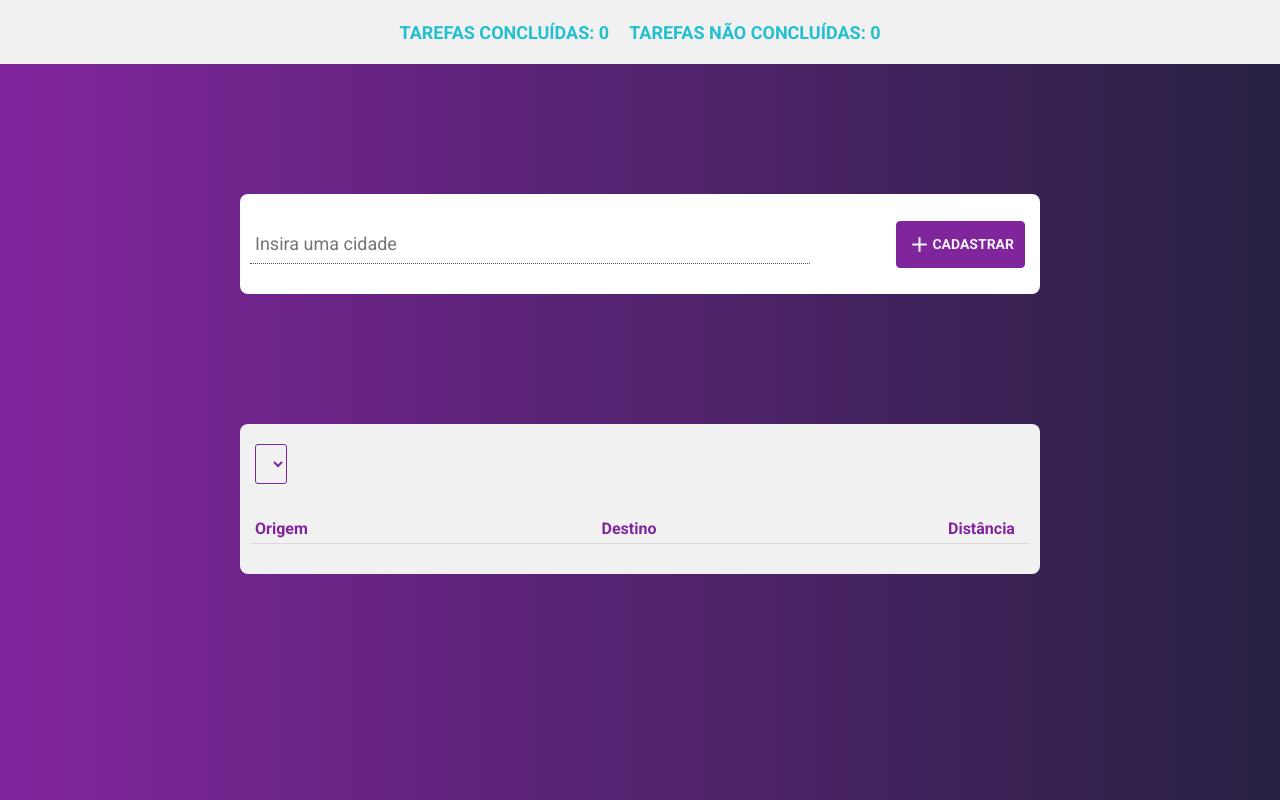
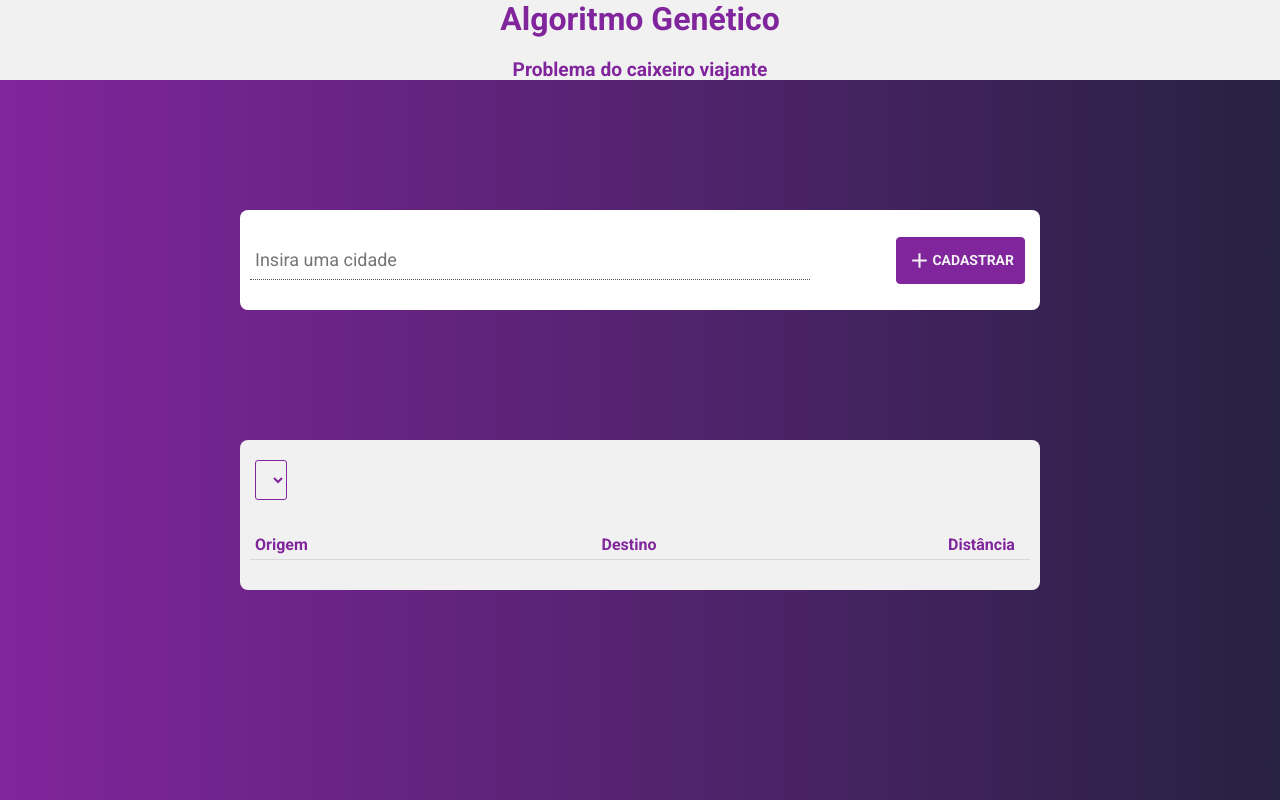
Before and after one commit to dioumedeiros-zz/genetic-algorithm, a React (Create React App) app: page / in a window 1280 px wide. Built offline with nearby package versions, Linux system fonts and the light colour scheme.

Commit message:
Changed Home style

```diff
--- a/src/components/Header/index.js
+++ b/src/components/Header/index.js
@@ -20,11 +20,8 @@ export default function Header() {
     <div className="container-header">
       <div className="content-header">
         <nav>
-          {/* <p data-testid="tasks">TODAS TAREFAS: {todoList.length}</p> */}
-          <p data-testid="tasks-done">TAREFAS CONCLUÍDAS: {taskDone.length}</p>
-          <p data-testid="tasks-not-done">
-            TAREFAS NÃO CONCLUÍDAS: {taskNotDone.length}
-          </p>
+          <div>Algoritmo Genético</div>
+          <p>Problema do caixeiro viajante</p>
         </nav>
       </div>
     </div>
--- a/src/components/Header/styles.css
+++ b/src/components/Header/styles.css
@@ -4,7 +4,7 @@
 }
 
 .container-header .content-header {
-  height: 64px;
+  height: 10vh;
   margin: 0 auto;
   display: flex;
   justify-content: center;
@@ -14,14 +14,21 @@
 .container-header .content-header nav {
   display: flex;
   align-items: center;
+  flex-direction: column;
+  justify-content: center;
+}
+
+.container-header .content-header nav div,
+.container-header .content-header nav p {
+  font-weight: bold;
+  color: #81259d;
+  display: inline;
+  margin: 10px;
+  font-size: 2rem;
 }
 
 .container-header .content-header nav p {
-  font-weight: bold;
-  color: #21bfd0;
-  display: inline;
-  margin: 10px;
-  font-size: 18px;
+  font-size: 1.2rem;
 }
 
 @media (max-width: 600px) {
```
